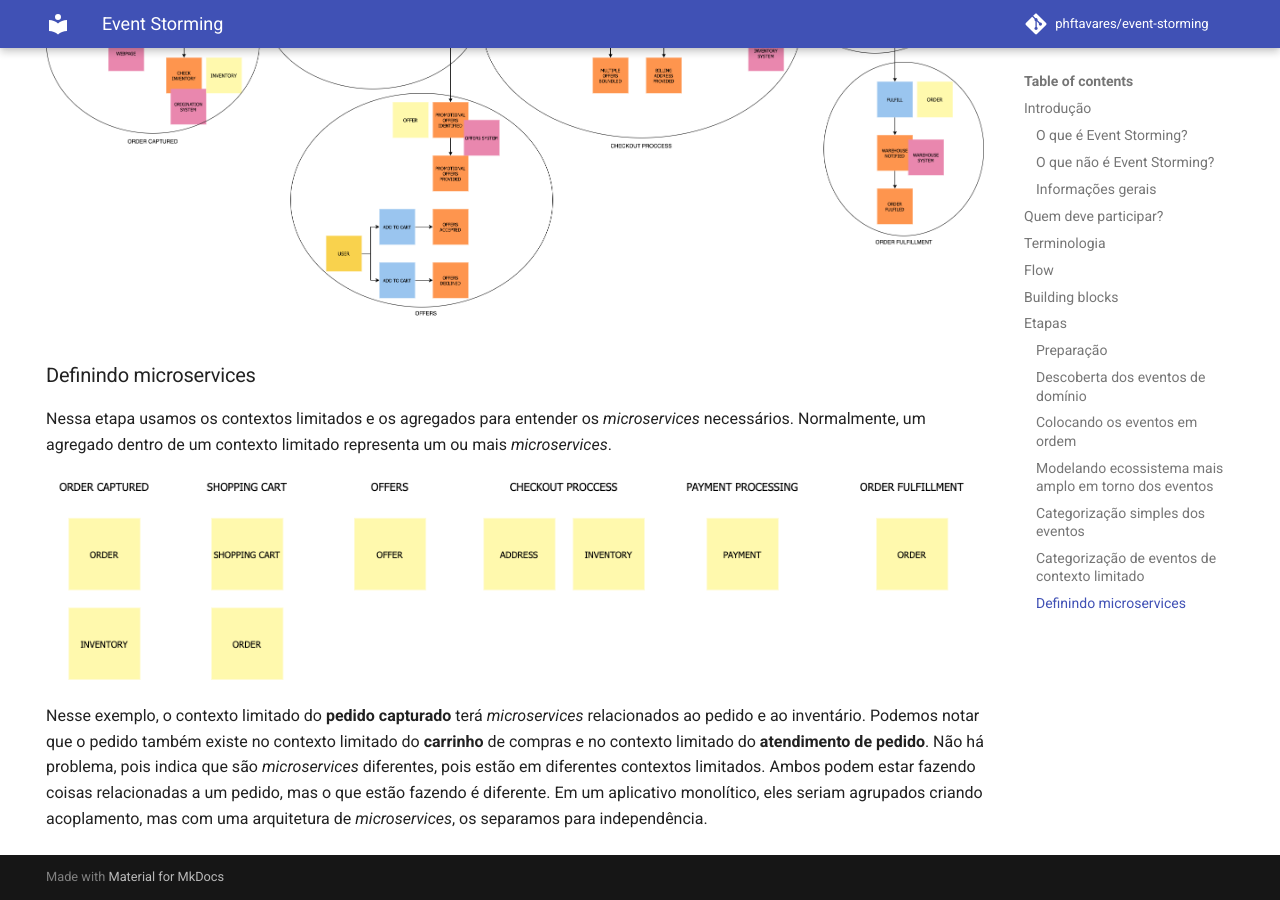
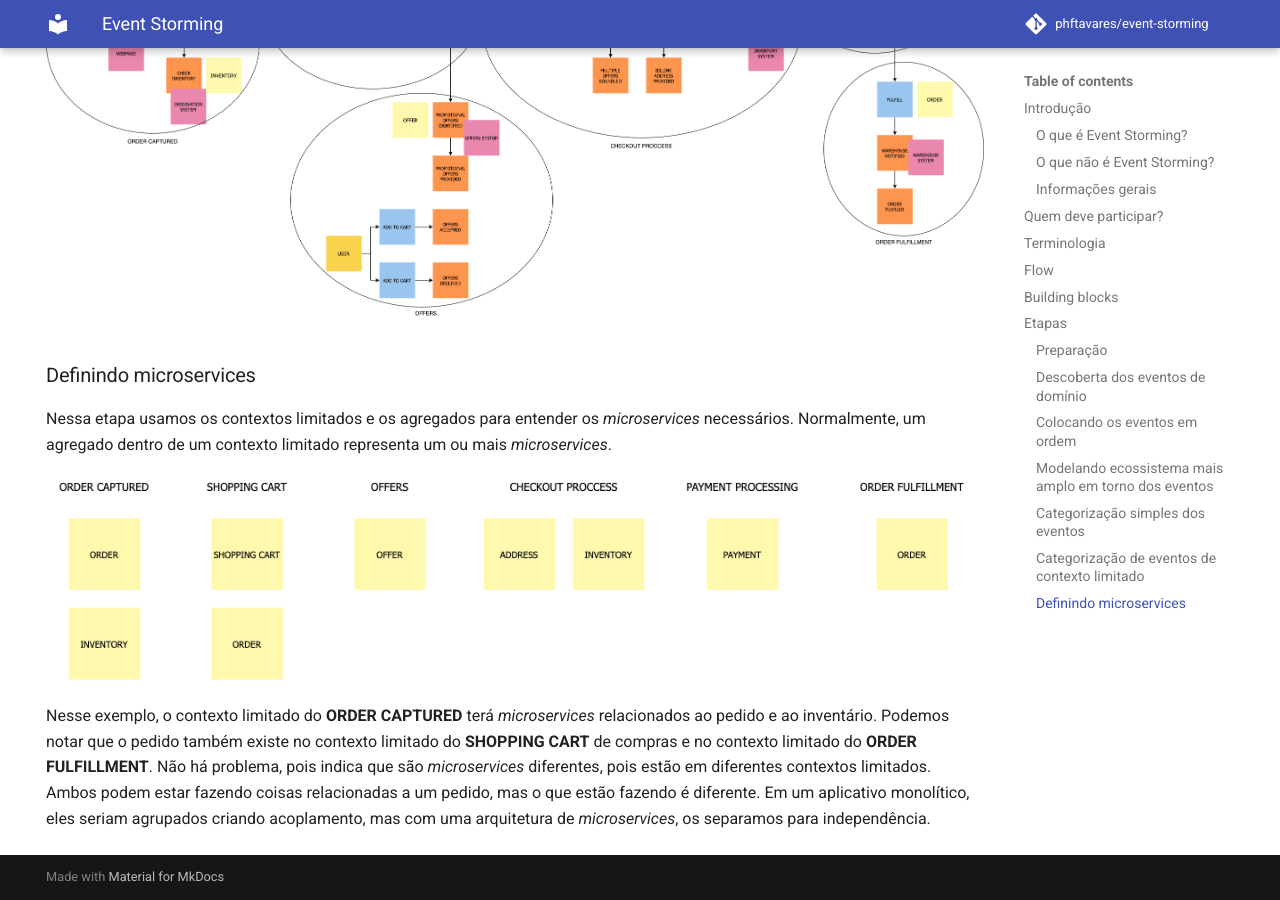
Before and after one commit to phftavares/doc-event-storming, an MkDocs documentation site: the page built from docs/index.md, in a window 1280 px wide and 900 px high, scrolled down 7037 px. Built offline with MkDocs 1.6.1 and Material for MkDocs 9.7.7, drawn with Linux system fonts in a browser that asks for light colours; comment, search, counter and statistics services are not loaded.

Commit message:
Ajustando texto para definindo microservices

```diff
--- a/docs/index.md
+++ b/docs/index.md
@@ -107,4 +107,4 @@ Nessa etapa usamos os contextos limitados e os agregados para entender os _micro
 
 ![Definindo microservices](./images/steps/step_6.png "Definindo microservices")
 
-Nesse exemplo, o contexto limitado do **pedido capturado** terá _microservices_ relacionados ao pedido e ao inventário. Podemos notar que o pedido também existe no contexto limitado do **carrinho** de compras e no contexto limitado do **atendimento de pedido**. Não há problema, pois indica que são _microservices_ diferentes, pois estão em diferentes contextos limitados. Ambos podem estar fazendo coisas relacionadas a um pedido, mas o que estão fazendo é diferente. Em um aplicativo monolítico, eles seriam agrupados criando acoplamento, mas com uma arquitetura de _microservices_, os separamos para independência.
+Nesse exemplo, o contexto limitado do **ORDER CAPTURED** terá _microservices_ relacionados ao pedido e ao inventário. Podemos notar que o pedido também existe no contexto limitado do **SHOPPING CART** de compras e no contexto limitado do **ORDER FULFILLMENT**. Não há problema, pois indica que são _microservices_ diferentes, pois estão em diferentes contextos limitados. Ambos podem estar fazendo coisas relacionadas a um pedido, mas o que estão fazendo é diferente. Em um aplicativo monolítico, eles seriam agrupados criando acoplamento, mas com uma arquitetura de _microservices_, os separamos para independência.
```
